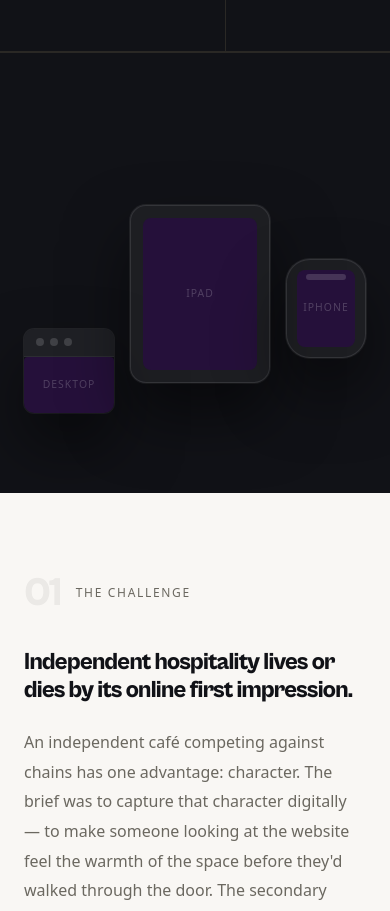
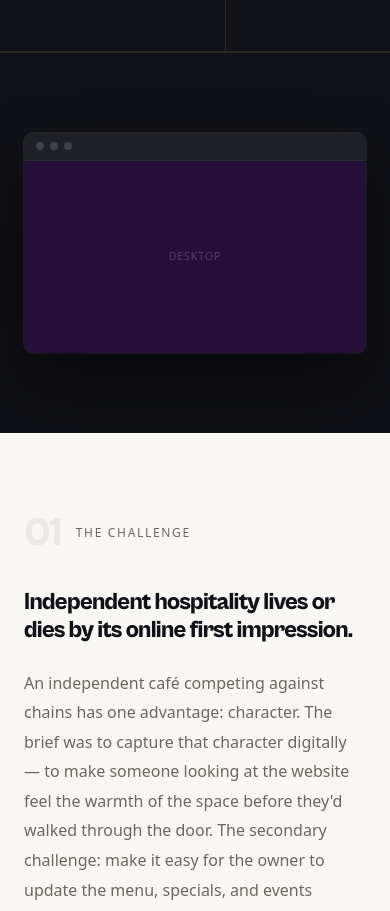
Before and after one commit to LiamHilton-Design/liam-hilton-designs, a React (Vite) app: page /work/coastal-cafe in a window 390 px wide. Shown: the part 1220-2131 px from the top of the page. Built offline with nearby package versions, Linux system fonts and the light colour scheme; no server answers; a web font is replaced by a local one.

Commit message:
fix: case study desktop mockup fills full width on mobile

```diff
--- a/src/pages/CaseStudyPage.css
+++ b/src/pages/CaseStudyPage.css
@@ -660,13 +660,31 @@
   /* ─── Mobile ──────────────────────────────────────────────────────────────── */
 
   @media (max-width: 640px) {
+    .cs-device--desktop {
+      width: 100%;
+      max-width: 100%;
+    }
+    .cs-device__frame--desktop {
+      width: 100%;
+    }
+    .cs-device__screen {
+      width: 100%;
+      aspect-ratio: 16 / 9;
+    }
     .cs-devices {
-      gap: var(--space-md);
-      min-height: 280px;
+      flex-direction: column;
+      align-items: stretch;   /* stretch instead of center */
+      min-height: auto;
+      gap: 0;
     }
-    .cs-device--tablet { width: 140px; transform: translateY(-30px); }
-    .cs-device--mobile { width: 80px;  transform: translateY(-55px); }
-    .cs-back { top: 16px; left: 16px; }
+    .cs-device--tablet,
+    .cs-device--mobile {
+      display: none;
+    }
+    .cs-back {
+      top: 16px;
+      left: 12px;
+    }
   }
 
   /* ─── Reduced motion ──────────────────────────────────────────────────────── */
```
